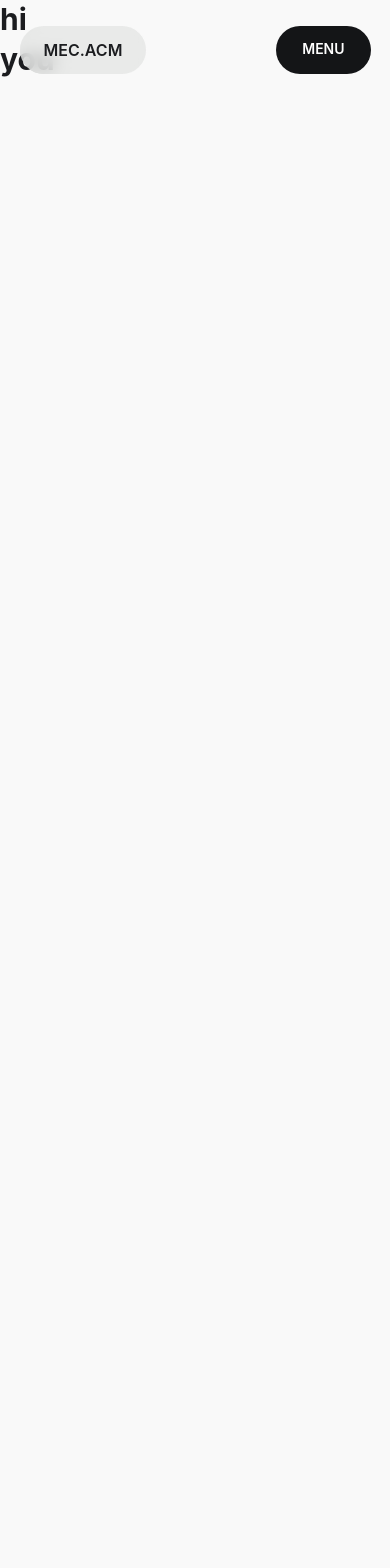
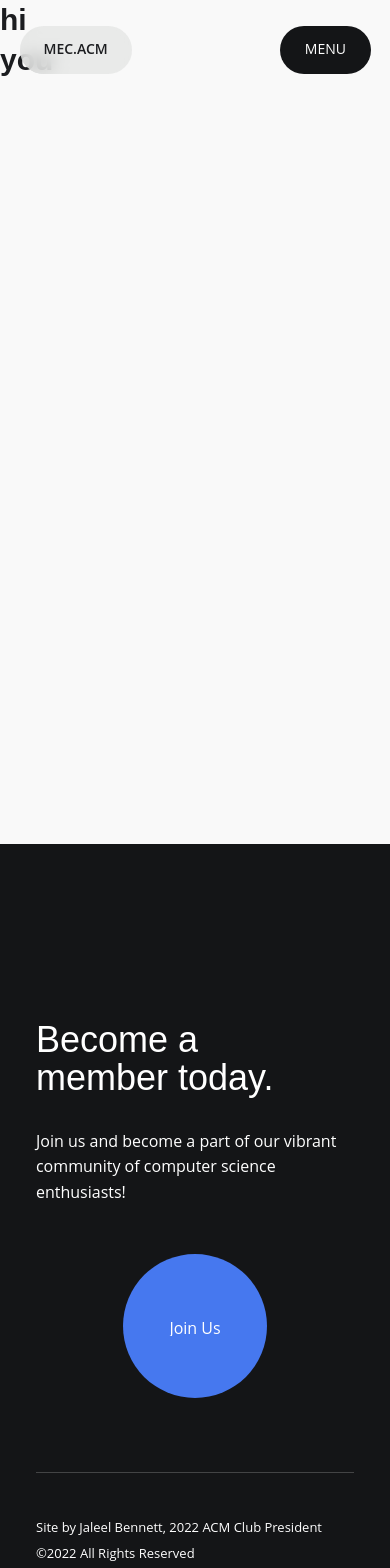
Before and after one commit to JaleelB/mec-acm, a Next.js app: page / in a window 390 px wide. Shown: the top 1568 px of the page. Before the commit the page ends 844 px from the top, so only its background shows below. Built offline with nearby package versions, Linux system fonts and the light colour scheme.

Commit message:
added footer and design styles

```diff
--- a/components/LinkItem.jsx
+++ b/components/LinkItem.jsx
@@ -11,12 +11,11 @@ const LinkItem = ({url, path, text}) => {
             p="0.25rem .5rem"
             bg={active ? "colorWhite" : "transparent"}
             boxShadow={`active ? "rgb(25 26 25 / 5%) 0px 0px 8px" : 'none'`}
-            textTransform="uppercase"
+            textTransform="capitalize"
             _hover={{
                 background: "colorWhite",
                 boxShadow: "rgb(25 26 25 / 5%) 0px 0px 8px",
-                borderRadius: "6px",
-                transition: 'cubic-bezier(0.4, 0, 1, 1)',
+                borderRadius: "6px"
             }}
         >
             <Link href={url}>
--- /dev/null
+++ b/components/RoundButton.jsx
@@ -0,0 +1,53 @@
+import { Box, Button, Flex, scaleFadeConfig, Text } from '@chakra-ui/react';
+import React from 'react';
+
+const RoundButton = ({path, state, text}) => {
+  return (
+    <Flex
+        as="a"
+        role="group"
+        href={`/${path}`}
+        width="clamp(144px, 12vw, 230px)" height="clamp(144px, 12vw, 230px)"
+        bg={state ? "colorBlue" : "bgDark"} color="textLight"
+        textTransform="capitalize" fontWeight="400"
+        fontSize={{base: 'md', lgDesktop: '20px', xlDesktop: 'xl', xxlDesktop: '27px'}}
+        transition="transform ease-in 300ms"
+        justify="center" align="center"
+        borderRadius="100%"
+        _hover={{
+            backgroundColor: 'colorBlue',
+            transform: 'scale(1.1)'
+        }}
+    >
+        <Flex
+            justify="center" direction="column"
+            overflow="hidden" height="20px"
+          >
+            <Text
+              as="div" height="100%"
+              style={{transformStyle: "preserve-3d"}}
+              transition="transform 300ms ease"
+              transform="translateY(50%)"
+              _groupHover={{
+                transform: "translateY(-50%)"
+              }}
+            >
+              {text}
+            </Text>
+            <Text
+              as="div" height="100%"
+              style={{transformStyle: "preserve-3d"}}
+              transition="transform 300ms ease"
+              transform="translateY(50%)"
+              _groupHover={{
+                transform:"translateY(-50%)"
+              }}
+            >
+              {text}
+            </Text>
+        </Flex>
+    </Flex>
+  )
+}
+
+export default RoundButton
--- a/components/index.js
+++ b/components/index.js
@@ -1,3 +1,4 @@
 export {default as LinkItem} from './LinkItem'
 export {default as Dropdown} from './Dropdown'
 export {default as HoverTransformText} from './HoverTransformText'
+export {default as RoundButton} from './RoundButton'
--- a/layout/footer.jsx
+++ b/layout/footer.jsx
@@ -1,10 +1,76 @@
+import { Box, Container, Flex, Grid, GridItem, Heading, Text } from '@chakra-ui/react'
 import React from 'react'
+import { RoundButton } from '../components'
 
 const Footer = () => {
   return (
-    <div>
+    <Box
+        as="footer"
+        width="100%" height="100%"
+        bg="bgDark" color="textLight"
+        pt="clamp(5rem, 21vh, 12rem)"
+        pb="clamp(2rem, 8vw, 4rem)"
+        // px={{base: 'wrapSm', lgTablet:'wrap2Md', mdDesktop:'wrap2Lg', xlDesktop: 'wrap2XXLg'}}/
+        px={{base: 'wrapSm', md:'calc(var(--chakra-space-wrapLg) * 2)', mdDesktop:'wrap2Lg', xlDesktop: 'wrap2XXLg'}}
+    >
+        <Container
+            as="section" maxW="2000px"
+        >
+            <Grid gap="5vh">
+                <GridItem >
+                    <Flex direction={{base: "column", smTablet: "row"}} justify="space-between">
 
-    </div>
+                        <Box
+                            maxW={{ smTablet: '350px', lg:"550px"}}
+                            mb={{base: 12, smTablet:"3vw"}}
+                        >
+                            <Heading
+                                as="h2"
+                                fontWeight="400" lineHeight="1.05"
+                                fontSize="clamp(36px, 4.5vw, 80px)"
+                                mb={{base: 8, smTablet:"3vw"}}
+                            >
+                                Become a <br/>member today.
+                            </Heading>
+                            <Text fontSize="clamp(16px, 1.2vw, 20px)">
+                                Join us and become a part of our vibrant community of computer science enthusiasts!
+                            </Text>
+                        </Box>
+
+                        <Flex
+                            justify={{ base: 'center', smTablet: 'start'}}
+                        >
+                            <RoundButton
+                                path="join"  state="hover"  text="Join Us"
+                            />
+                        </Flex>
+
+
+                    </Flex>
+                </GridItem>
+
+                <GridItem>
+                    <Box
+                        width="100%" height="1px"
+                        bg="colorLight" mt="8"
+                    />
+                </GridItem>
+
+                <GridItem>
+                    <Flex
+                        justify="space-between" direction={{base: "column", smTablet:"row"}}
+                        fontSize="clamp(13px, 1.2vw, 16px)"
+                    >
+                        <Text>Site by Jaleel Bennett, 2022 ACM Club President</Text>
+                        <Text>©2022 All Rights Reserved</Text>
+                    </Flex>
+
+                </GridItem>
+            </Grid>
+
+        </Container>
+
+    </Box>
   )
 }
 
--- /dev/null
+++ b/layout/index.js
@@ -0,0 +1,3 @@
+export {default as Layout} from './layout'
+export {default as Nav} from './Nav'
+export {default as Footer} from './Footer'
--- a/layout/nav.jsx
+++ b/layout/nav.jsx
@@ -1,7 +1,7 @@
-import React, { useCallback } from 'react';
-import { Box, Button, Flex ,Grid,GridItem,Stack, Text, useDisclosure, useTheme } from '@chakra-ui/react';
+import React, { useCallback, useEffect } from 'react';
+import { Box, Button, Flex ,Grid,Stack, Text, useDisclosure, useTheme } from '@chakra-ui/react';
 import Link from 'next/link'
-import { useRouter } from 'next/router';
+import { useRouter } from 'next/navigation';
 import useScrollDirection from '../hooks/useScrollDirection';
 import { ChevronDownIcon, ChevronUpIcon } from '@chakra-ui/icons'
 import { Dropdown, HoverTransformText, LinkItem } from '../components';
@@ -16,6 +16,12 @@ const Nav = () => {
     ];
     const scroll = useScrollDirection();
     const router = useRouter();
+
+    useEffect(() => {
+        isOpen
+          ? (document.body.style.overflow = 'hidden')
+          : (document.body.style.overflow = 'auto');
+    }, [isOpen]);
 
 
 
@@ -40,12 +46,13 @@ const Nav = () => {
             as="header" ref={showHeader}
             width="100vw"  height="100"
             mx="auto" position="fixed"
-            fontSize={{base: 'sm', lgDesktop: '1.4256410256410258vw'}}
+            fontSize={{base: 'sm', lg: '1.4256410256410258vw', lgDesktop:'bodySm', xlDesktop:'bodyMd', xxlDesktop:'calc(21px, .5vw, bodyLg)'}}
         >
             <Flex
                 width="90%" maxWidth="2000px" height="100%"
                 align="center" justify="space-between"
                 alignSelf="center" mx="auto"
+                padding="min(5.906vw, 80px) 0"
             >
 
                 <Link href='/' className='logo'>
@@ -58,7 +65,9 @@ const Nav = () => {
                         color="textDark"
                         borderRadius="100px"
                         textTransform="uppercase"
-                        zIndex="120"
+                        zIndex="1200"
+                        fontWeight="600"
+                        fontSize="inherit"
                         _hover={{
                             background: "colorBlue",
                             color: "textLight"
@@ -119,13 +128,13 @@ const Nav = () => {
                                 background: "colorWhite",
                                 boxShadow: "rgb(25 26 25 / 5%) 0px 0px 8px",
                                 borderRadius: "6px",
-                                transition: 'cubic-bezier(0.4, 0, 1, 1)',
                                 fontWeight: 500
                             }}
                         >
                             <Flex direction="row" gap='1' p="0.25rem .5rem" align="center">
                                 <Text
-                                    textTransform="uppercase"
+                                    as="div"
+                                    textTransform="capitalize"
                                     alignItems="center" justifyContent="center"
                                     fontSize={{ base: 'sm', '1700px': 'bodyMd', xlDesktop: 'bodyLg' }}
                                 >
@@ -137,7 +146,7 @@ const Nav = () => {
                             </Flex>
 
                             <Dropdown
-                                sublinks={[['About Us', 'about-us'], ['Code of Conduct', 'code-of-conduct']]}
+                                sublinks={[['About Us', 'about'], ['Code of Conduct', 'code-of-conduct']]}
                                 isOpen={isOpen}
                             />
                         </Box>
@@ -160,18 +169,47 @@ const Nav = () => {
 
                     <Link href='/join' className='join-cta'>
                         <Button
+                            role="group"
                             py={7} px={8}
                             bg="bgDark"
                             color="textLight"
-                            textTransform="uppercase"
+                            textTransform="capitalize"
+                            fontWeight="400"
                             borderRadius="100px"
                             display={{base: 'none', lgDesktop: 'flex'}}
                             fontSize={{ base: 'sm !important', '1700px': 'bodyMd', xlDesktop: 'bodyLg' }}
+                            zIndex="120"
                             _hover={{
-                                background: "colorBlue"
+                                background: "colorBlue",
                             }}
                         >
-                            Join the club
+                            <Flex
+                                justify="center" direction="column"
+                                overflow="hidden" height="20px"
+                            >
+                                <Text
+                                    as="div" height="100%"
+                                    style={{transformStyle: "preserve-3d"}}
+                                    transition="transform 300ms ease"
+                                    transform="translateY(50%)"
+                                    _groupHover={{
+                                        transform: "translateY(-50%)"
+                                    }}
+                                >
+                                    Join the club
+                                </Text>
+                                <Text
+                                    as="div" height="100%"
+                                    style={{transformStyle: "preserve-3d"}}
+                                    transition="transform 300ms ease"
+                                    transform="translateY(50%)"
+                                    _groupHover={{
+                                        transform:"translateY(-50%)"
+                                    }}
+                                >
+                                   let us begin
+                                </Text>
+                            </Flex>
                         </Button>
                     </Link>
 
@@ -183,9 +221,10 @@ const Nav = () => {
                         color="textLight"
                         textTransform="uppercase"
                         borderRadius="100px"
+                        fontWeight="400"
                         display={{base: 'flex', lgDesktop: 'none'}}
                         fontSize={{ base: 'sm !important', '1700px': 'bodyMd', xlDesktop: 'bodyLg' }}
-                        zIndex="120"
+                        zIndex="1200"
                         _hover={{ background: "bgDark" }}
                     >
                         <HoverTransformText text1={"menu"} text2={"close"} isOpen={isOpen}/>
@@ -195,12 +234,12 @@ const Nav = () => {
 
             <Flex
                 as="nav" className='mobile-nav'
-                zIndex="100" w="100%" height="100vh"
+                zIndex="1000" w="100%" height="100vh"
                 display={{base: 'flex', lgDesktop: 'none'}}
                 boxShadow="outline" position="fixed"
                 left="0%" top="0%" bottom="0%"
                 py="100px" px="wrapLg"
-                bg="bgWhite"
+                bg="bgLight"
                 backdropFilter="auto" backdropBlur="8px"
                 fontSize={{base:'51px', sm: '4.5em', md:'5.5em', lg:'5.5em'}}
                 transition="opacity ease-in 300ms"
@@ -212,7 +251,7 @@ const Nav = () => {
 
                 <Grid
                     templateColumns={{base:"1fr", lg:"1fr 1fr"}}
-                    autoRows="max-content" gap={{base:8, sm:12, md:16}}
+                    autoRows="max-content" gap={{base:8, sm:12, md:16, lg: 20}}
                 >
                     {
                         ['About Us', 'Code of Conduct', ...navLinks].map((link, index) => {
@@ -223,6 +262,7 @@ const Nav = () => {
                                     fontWeight="500" gap={2}
                                 >
                                     <Text
+                                        as="div"
                                         fontSize={{base:"xs", md: "md", lg:"lg"}}
                                         transform="rotate(-90deg)"
                                         letterSpacing="2px"
--- a/package.json
+++ b/package.json
@@ -13,6 +13,8 @@
     "@chakra-ui/react": "^2.4.6",
     "@emotion/react": "^11.10.5",
     "@emotion/styled": "^11.10.5",
+    "@fontsource/inter": "^4.5.14",
+    "@fontsource/open-sans": "^4.5.13",
     "@fontsource/questrial": "^4.5.10",
     "@fontsource/raleway": "^4.5.11",
     "@next/font": "13.1.1",
--- a/styles/theme.js
+++ b/styles/theme.js
@@ -1,16 +1,20 @@
-import { extendTheme, useBreakpoint } from '@chakra-ui/react'
+import { extendTheme, defineStyleConfig } from '@chakra-ui/react'
 
-const components = {
-    Heading:{
-        lineHeight: "107%"
-    },
-    Text:{
-        lineHeight: "160%"
-    },
-    Link: {
-        textDecoration: "none"
+
+const spacing = {
+    space:{
+        wrapSm: '1.25rem',
+        wrap1Sm: '1.25rem',
+        wrapMd: '2.5rem',
+        wrap2Md: '10rem',
+        wrapLg: '4vw',
+        wrap2Lg: '16.6vw',
+        wrapXLg: '60px',
+        wrap2XLg: 'calc(50vw - 480px)'  ,
+        wrapXXLg: '4vw',
+        wrap2XXLg: '18.75vw'
     }
-}
+};
 
 const fontSizes = {
     bodySm: '16px',
@@ -29,12 +33,20 @@ const fontSizes = {
 }
 
 const breakpoints = {
+    xxlDesktop: '156.25em',
     xlDesktop: '125em',
     lgDesktop: '90em',
     mdDesktop: '75em',
     smDesktop: '64em',
+    lgTablet: '56.25em',
+    smTablet: '37.5em',
     tablet:'48em',
     phone: '27em'
+}
+
+const fonts = {
+    heading: `'Raleway', sans-serif`,
+    body: `'Open Sans', sans-serif`,
 }
 
 const colors = {
@@ -46,43 +58,83 @@ const colors = {
     colorRed: "#FF0F0F",
     colorDark: "#141517",
     colorWhite: "#FFFFFF",
-    lightGrey: "rgba(28, 29, 32, 0.2)"
+    lightGrey: "rgba(28, 29, 32, 0.2)",
+    colorLight: "rgba(255, 255, 255, 0.2)"
 }
 
-const spacing = {
-    space:{
-        wrapSm: '1.25rem',
-        wrap1Sm: '1.25rem',
-        wrapMd: '2.5rem',
-        wrap2Md: '10rem',
-        wrapLg: '4vw',
-        wrap2Lg: '16.6vw',
-        wrapXLg: '60px',
-        wrap2XLg: 'calc(50vw - 480px)'  ,
-        wrapXXLg: '4vw',
-        wrap2XXLg: '18.75vw'
-    }
-};
+// const Container = defineStyleConfig({
+
+//   baseStyle: {
+//     width: '100%',
+//     mx: 'auto',
+//     maxW: "2000px",
+//     pt:20
+//   },
+
+//   sizes: {
+//     base: {
+//       fontSize: 'md',
+//       px: spacing.space.wrap1Sm,
+//     },
+//     md: {
+//         pt: 36,
+//         px: spacing.space.wrapMd,
+//     },
+//     lg:{
+
+//     }
+//   },
+//   defaultProps: {
+//     size: 'md'
+//   },
+// })
+
+const components = {
+    Heading:{
+        lineHeight: "100%",
+        fontFamily: fonts.heading,
+    },
+    Text:{
+        lineHeight: "160%",
+    },
+    Link: {
+        textDecoration: "none"
+    },
+    Button:{
+        outline: 'none',
+        appearance: 'none'
+    },
+    // Container
+}
+
+
+
+
 
 const styles = {
     global: (props) => ({
+      html:{
+        lineHeight: 1.15
+      },
       body: {
-        fontFamily: 'body',
+        fontFamily: fonts.body,
         color: colors.textDark,
         bg: colors.bgLight,
-        lineHeight: '150%',
+        lineHeight: '160%',
         minHeight: '100%',
         width: '100%',
-        letterSpacing: '3%'
       },
       '*, *::before, &::after': {
         margin: 0,
-        padding: 0
+        padding: 0,
+        boxSizing: 'border-box'
       },
       a: { textDecoration: 'none' },
-      main: { width: '100%', minHeight: '100vh' }
+      main: { width: '100%', minHeight: '100vh' },
+      h2:{ fontWeight: '400' }
     }),
 }
+
 
 const customTheme = extendTheme({
     components,
@@ -90,6 +142,7 @@ const customTheme = extendTheme({
     fontSizes,
     breakpoints,
     styles,
+    fonts,
     ...spacing
 })
 
```
Also changed, not shown: components/Dropdown.jsx (+4 -4 lines), 1 other file (tests, documents, lock files or other folders).
